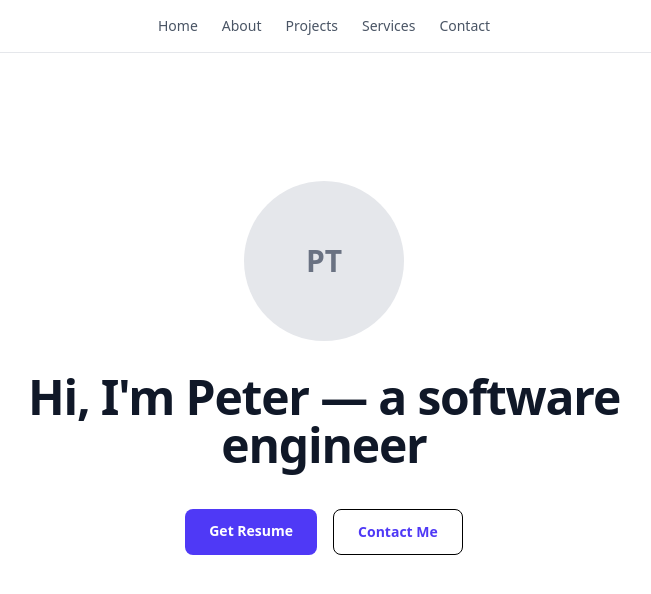
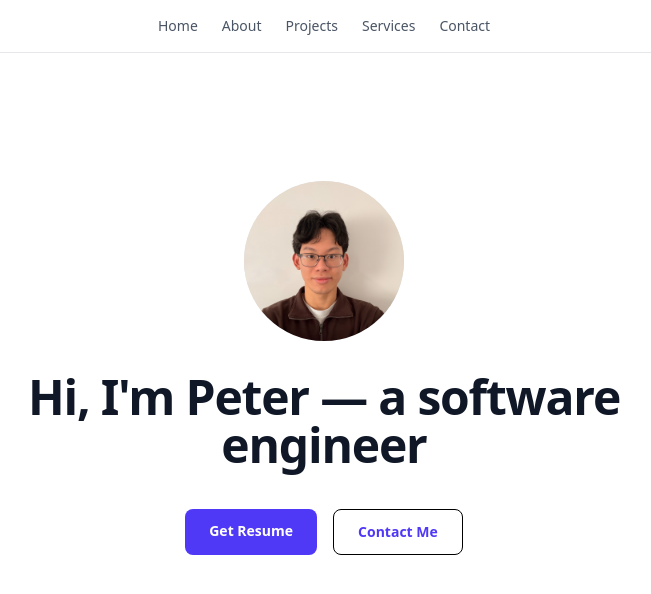
Before and after one commit to raihua/raihua.github.io, a Next.js app in the folder portfolio/: page / in a window 1280 px wide. Shown: the top 594 px of the page, without its empty margins (316-967 px from the left). Built offline with nearby package versions, Linux system fonts and the light colour scheme.

Commit message:
Add profile picture

```diff
--- a/portfolio/app/page.tsx
+++ b/portfolio/app/page.tsx
@@ -2,7 +2,7 @@ export default function Home() {
   return (
     <section className="mx-auto flex max-w-3xl flex-col items-center px-6 py-24 text-center sm:py-32">
       <div className="flex h-32 w-32 items-center justify-center rounded-full bg-gray-200 text-3xl font-semibold text-gray-500 sm:h-40 sm:w-40">
-        PT
+        <img src="/profile.jpeg" alt="Profile picture of Peter Trinh" className="h-full w-full rounded-full object-cover" />
       </div>
 
       <h1 className="mt-8 text-4xl font-bold tracking-tight text-gray-900 sm:text-5xl">
```
Also changed, not shown: portfolio/public/profile.jpeg (added).
